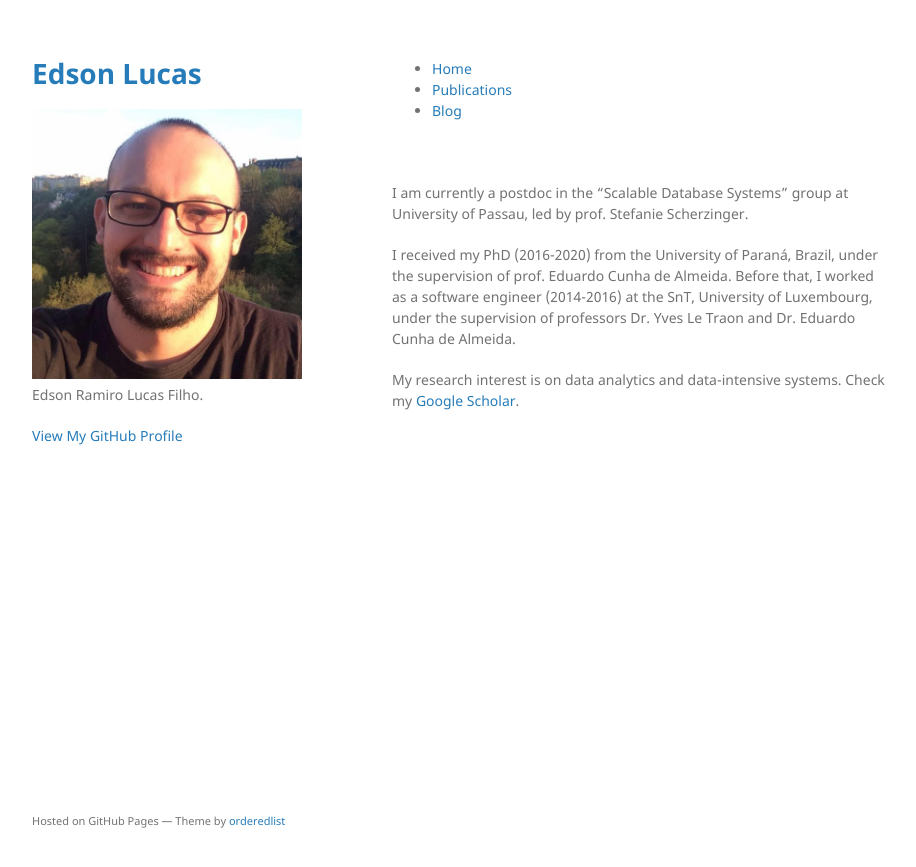
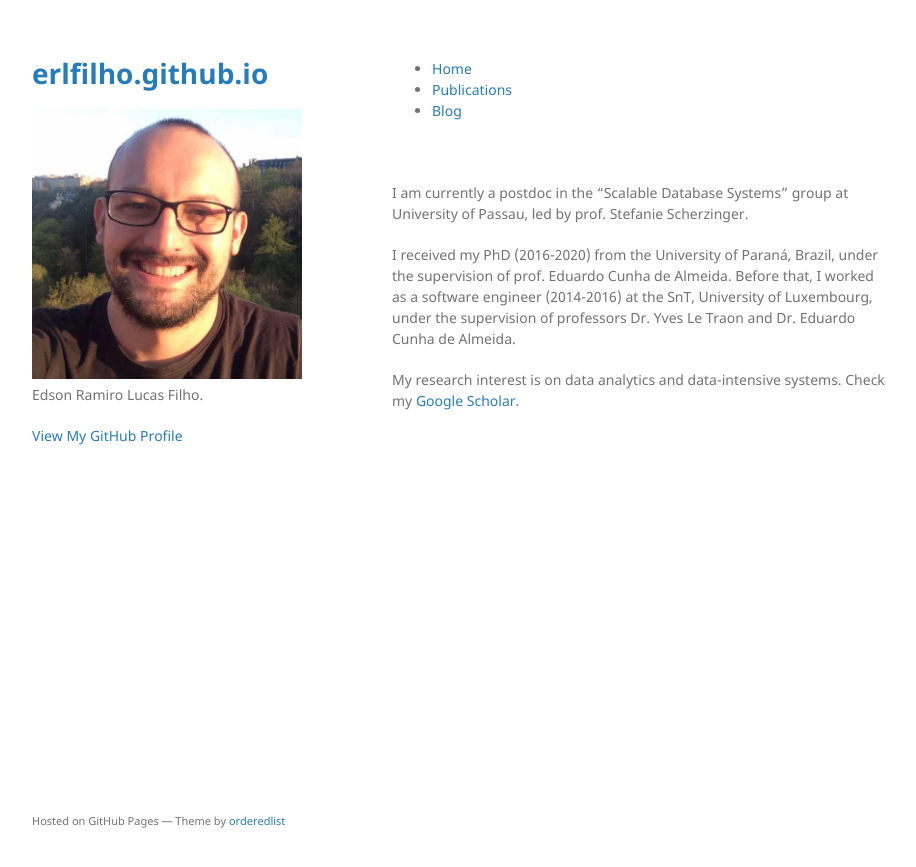
Before and after one commit to edsonrl/edsonrl.github.io, a Jekyll site: the page built from index.md, in a window 1280 px wide. Shown: the top 867 px of the page, without its empty margins (178-1094 px from the left). Built offline with Jekyll 4.4.1, drawn with Linux system fonts in a browser that asks for light colours.

Commit message:
update page title

```diff
--- a/_config.yml
+++ b/_config.yml
@@ -1,4 +1,4 @@
-title: Edson Lucas
+title: erlfilho.github.io
 logo: /assets/img/me.png
 description: Edson Ramiro Lucas Filho.
 email: edson.lucas@uni-passau.de
```
